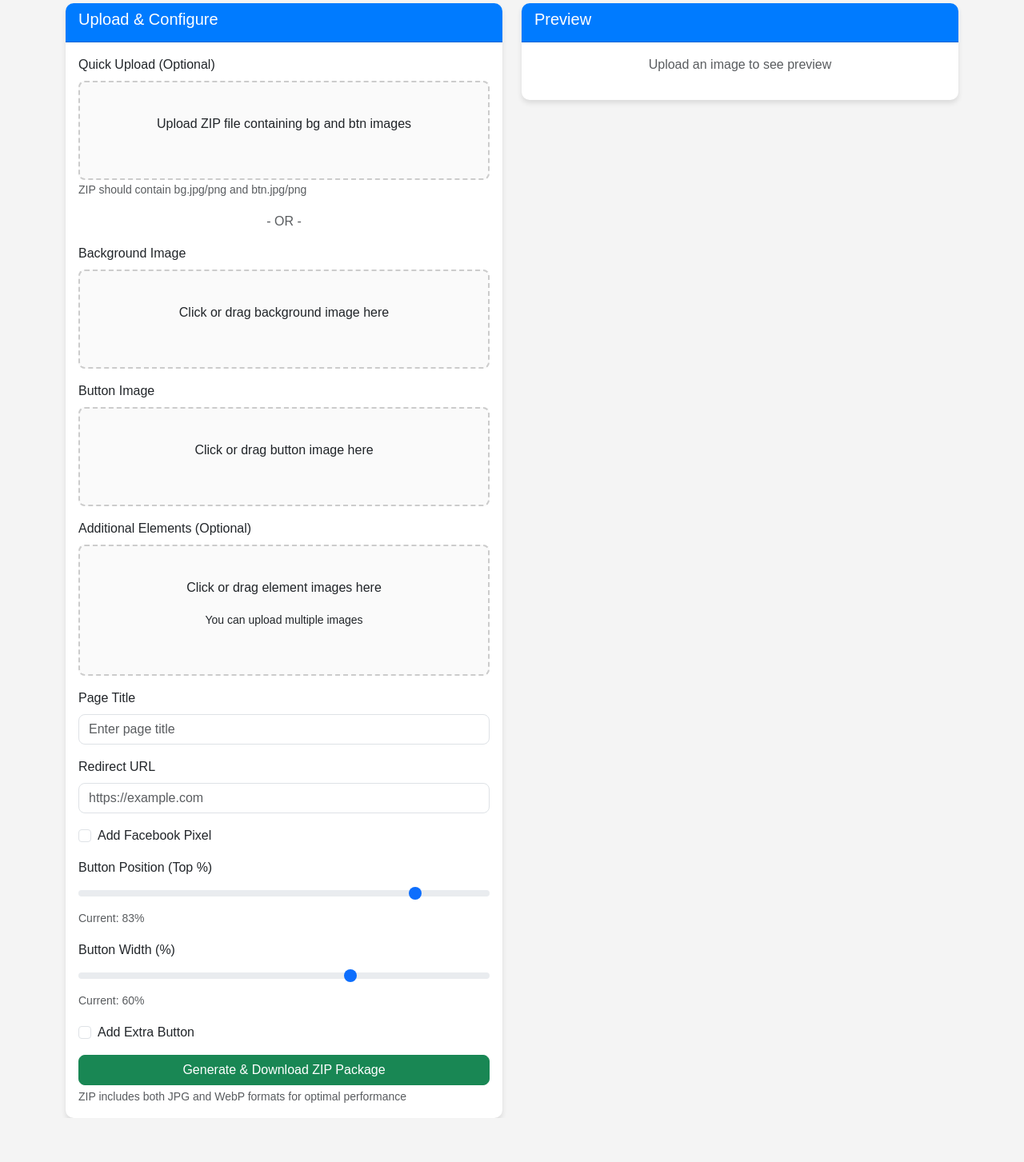
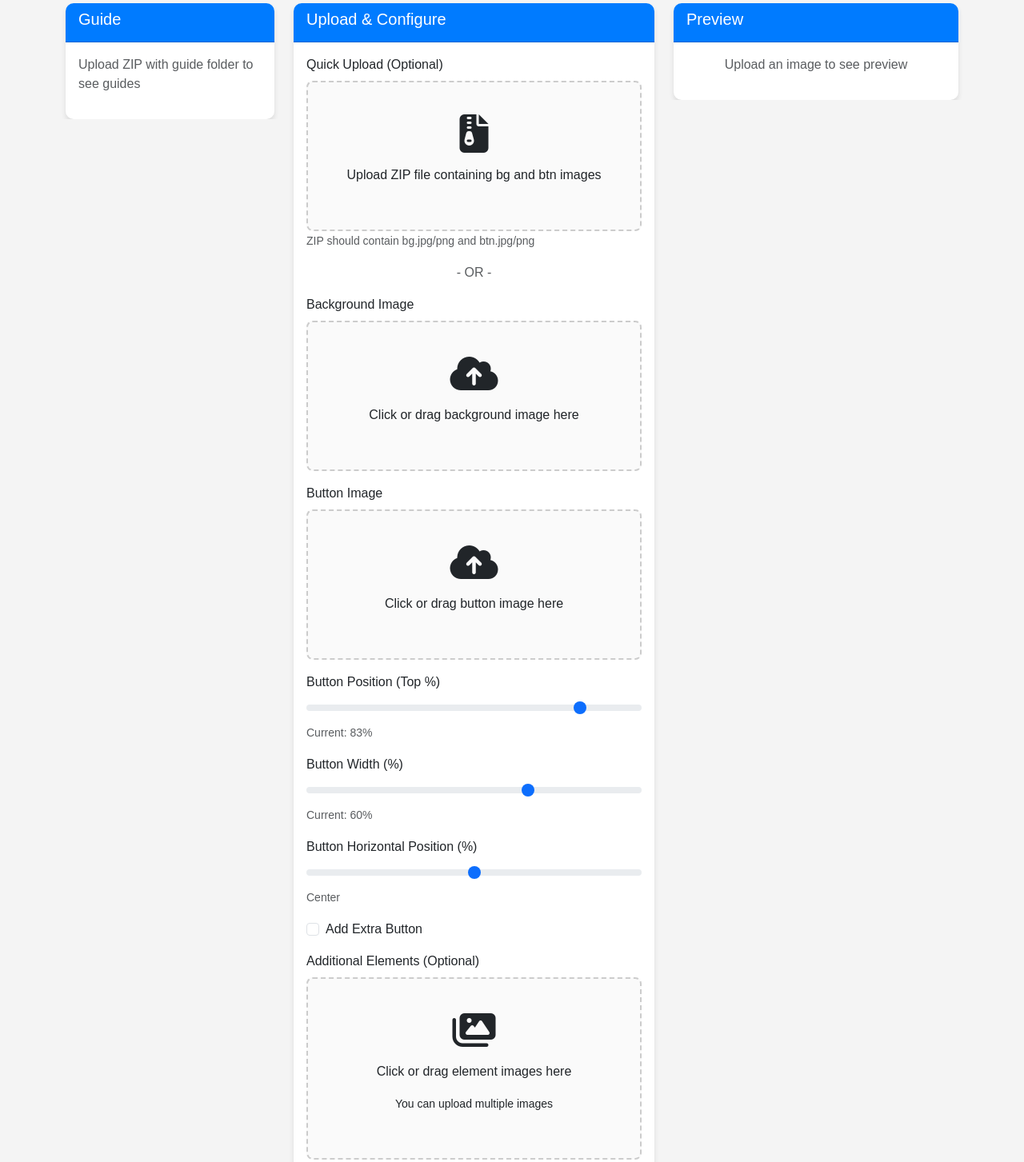
Before and after one commit to EddieYO-77/image-button-automation, a website: page index.html in a window 1280 px wide. Shown: the part 116-1569 px from the top of the page at 80% size. Before the commit the page ends 1514 px from the top, so only its background shows below. Drawn offline with nearby package versions, Linux system fonts and the light colour scheme.

Commit message:
UPDATE V1

```diff
--- a/index.html
+++ b/index.html
@@ -5,6 +5,7 @@
     <meta name="viewport" content="width=device-width, initial-scale=1.0">
     <title>LP Automation Tool</title>
     <link href="https://cdnjs.cloudflare.com/ajax/libs/bootstrap/5.3.3/css/bootstrap.min.css" rel="stylesheet">
+    <link rel="stylesheet" href="https://cdnjs.cloudflare.com/ajax/libs/font-awesome/6.4.0/css/all.min.css">
     <link rel="stylesheet" href="css/style.css">
 </head>
 <body>
@@ -12,7 +13,22 @@
         <h1 class="text-center mb-4">LP Automation Tool</h1>
 
         <div class="row">
-            <div class="col-md-6">
+            <!-- Guide Preview Column (Left) -->
+            <div class="col-md-3">
+                <div class="card">
+                    <div class="card-header">
+                        <h5>Guide</h5>
+                    </div>
+                    <div class="card-body">
+                        <div id="guidePreviewArea">
+                            <p class="text-muted">Upload ZIP with guide folder to see guides</p>
+                        </div>
+                    </div>
+                </div>
+            </div>
+
+            <!-- Upload & Configure Column -->
+            <div class="col-md-5">
                 <div class="card">
                     <div class="card-header">
                         <h5>Upload & Configure</h5>
@@ -50,6 +66,68 @@
                                 <i class="fas fa-cloud-upload-alt fa-3x mb-3"></i>
                                 <p>Click or drag button image here</p>
                                 <input type="file" id="buttonInput" accept="image/*" style="display: none;">
+                            </div>
+                        </div>
+
+                        <!-- Button Position -->
+                        <div class="mb-3">
+                            <label for="buttonPosition" class="form-label">Button Position (Top %)</label>
+                            <input type="range" class="form-range" id="buttonPosition" min="0" max="100" value="83">
+                            <small class="form-text text-muted">Current: <span id="positionValue">83</span>%</small>
+                        </div>
+
+                        <!-- Button Width -->
+                        <div class="mb-3">
+                            <label for="buttonWidth" class="form-label">Button Width (%)</label>
+                            <input type="range" class="form-range" id="buttonWidth" min="20" max="80" value="60">
+                            <small class="form-text text-muted">Current: <span id="widthValue">60</span>%</small>
+                        </div>
+
+                        <!-- Button Horizontal Position -->
+                        <div class="mb-3">
+                            <label for="buttonHorizontal" class="form-label">Button Horizontal Position (%)</label>
+                            <input type="range" class="form-range" id="buttonHorizontal" min="-50" max="50" value="0">
+                            <small class="form-text text-muted">
+                                <span id="horizontalValue">Center</span>
+                            </small>
+                        </div>
+
+                        <!-- Extra Button Option -->
+                        <div class="mb-3">
+                            <div class="form-check">
+                                <input class="form-check-input" type="checkbox" id="extraButtonCheck">
+                                <label class="form-check-label" for="extraButtonCheck">
+                                    Add Extra Button
+                                </label>
+                            </div>
+                            <div id="extraButtonGroup" style="display: none;" class="mt-2">
+                                <label class="form-label">Extra Button Image</label>
+                                <div class="upload-area" id="extraButtonUploadArea" style="padding: 20px;">
+                                    <i class="fas fa-cloud-upload-alt fa-2x mb-2"></i>
+                                    <p style="margin: 0;">Click or drag extra button image here</p>
+                                    <input type="file" id="extraButtonInput" accept="image/*" style="display: none;">
+                                </div>
+                                <div class="mt-2">
+                                    <label for="extraButtonUrl" class="form-label">Extra Button Redirect URL</label>
+                                    <input type="url" class="form-control" id="extraButtonUrl" placeholder="https://example.com">
+                                </div>
+                                <div class="mt-2">
+                                    <label for="extraButtonPosition" class="form-label">Extra Button Position (Top %)</label>
+                                    <input type="range" class="form-range" id="extraButtonPosition" min="0" max="100" value="70">
+                                    <small class="form-text text-muted">Current: <span id="extraPositionValue">70</span>%</small>
+                                </div>
+                                <div class="mt-2">
+                                    <label for="extraButtonWidth" class="form-label">Extra Button Width (%)</label>
+                                    <input type="range" class="form-range" id="extraButtonWidth" min="20" max="80" value="60">
+                                    <small class="form-text text-muted">Current: <span id="extraWidthValue">60</span>%</small>
+                                </div>
+                                <div class="mt-2">
+                                    <label for="extraButtonHorizontal" class="form-label">Extra Button Horizontal Position (%)</label>
+                                    <input type="range" class="form-range" id="extraButtonHorizontal" min="-50" max="50" value="0">
+                                    <small class="form-text text-muted">
+                                        <span id="extraHorizontalValue">Center</span>
+                                    </small>
+                                </div>
                             </div>
                         </div>
 
@@ -91,50 +169,11 @@
                             </div>
                         </div>
 
-                        <!-- Button Position -->
+                        <!-- ZIP Filename -->
                         <div class="mb-3">
-                            <label for="buttonPosition" class="form-label">Button Position (Top %)</label>
-                            <input type="range" class="form-range" id="buttonPosition" min="0" max="100" value="83">
-                            <small class="form-text text-muted">Current: <span id="positionValue">83</span>%</small>
-                        </div>
-
-                        <!-- Button Width -->
-                        <div class="mb-3">
-                            <label for="buttonWidth" class="form-label">Button Width (%)</label>
-                            <input type="range" class="form-range" id="buttonWidth" min="20" max="80" value="60">
-                            <small class="form-text text-muted">Current: <span id="widthValue">60</span>%</small>
-                        </div>
-
-                        <!-- Extra Button Option -->
-                        <div class="mb-3">
-                            <div class="form-check">
-                                <input class="form-check-input" type="checkbox" id="extraButtonCheck">
-                                <label class="form-check-label" for="extraButtonCheck">
-                                    Add Extra Button
-                                </label>
-                            </div>
-                            <div id="extraButtonGroup" style="display: none;" class="mt-2">
-                                <label class="form-label">Extra Button Image</label>
-                                <div class="upload-area" id="extraButtonUploadArea" style="padding: 20px;">
-                                    <i class="fas fa-cloud-upload-alt fa-2x mb-2"></i>
-                                    <p style="margin: 0;">Click or drag extra button image here</p>
-                                    <input type="file" id="extraButtonInput" accept="image/*" style="display: none;">
-                                </div>
-                                <div class="mt-2">
-                                    <label for="extraButtonUrl" class="form-label">Extra Button Redirect URL</label>
-                                    <input type="url" class="form-control" id="extraButtonUrl" placeholder="https://example.com">
-                                </div>
-                                <div class="mt-2">
-                                    <label for="extraButtonPosition" class="form-label">Extra Button Position (Top %)</label>
-                                    <input type="range" class="form-range" id="extraButtonPosition" min="0" max="100" value="70">
-                                    <small class="form-text text-muted">Current: <span id="extraPositionValue">70</span>%</small>
-                                </div>
-                                <div class="mt-2">
-                                    <label for="extraButtonWidth" class="form-label">Extra Button Width (%)</label>
-                                    <input type="range" class="form-range" id="extraButtonWidth" min="20" max="80" value="60">
-                                    <small class="form-text text-muted">Current: <span id="extraWidthValue">60</span>%</small>
-                                </div>
-                            </div>
+                            <label for="zipFilename" class="form-label">ZIP Filename</label>
+                            <input type="text" class="form-control" id="zipFilename" placeholder="my-landing-page" value="landing-page-package">
+                            <small class="form-text text-muted">Customize the name of the downloaded ZIP file (without .zip extension)</small>
                         </div>
 
                         <!-- Generate and Download Button -->
@@ -148,7 +187,8 @@
                 </div>
             </div>
 
-            <div class="col-md-6">
+            <!-- Preview Column (Right) -->
+            <div class="col-md-4">
                 <div class="card">
                     <div class="card-header">
                         <h5>Preview</h5>
```
